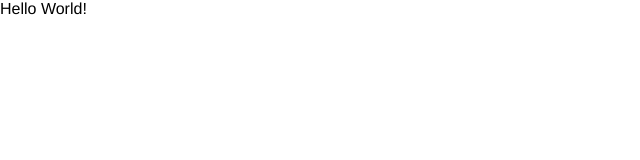
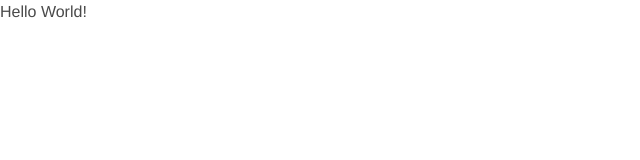
Before and after one commit to deepgala/TableauCustomVisuals, a plain HTML site: page index.html in a window 1280 px wide. Shown: the full height of the page, 0-640 px from the left. Drawn offline with nearby package versions, Linux system fonts and the light colour scheme.

Commit message:
Update style.css

```diff
--- a/style.css
+++ b/style.css
@@ -1,4 +1,5 @@
 /* Add some fancy styles here */
+@import "https://cdn.jsdelivr.net/npm/bulma@0.9.2/css/bulma.min.css";
 
 body {
 	margin: 0;
```
